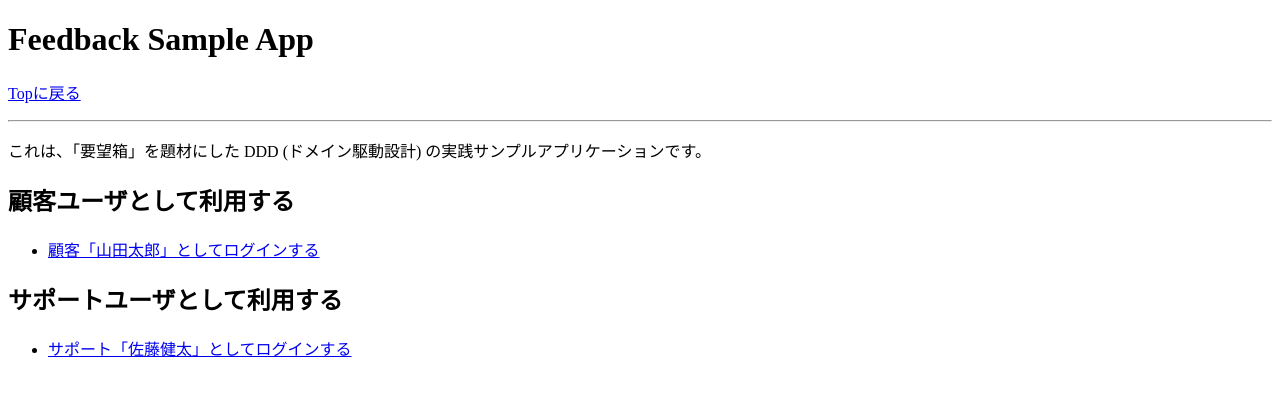
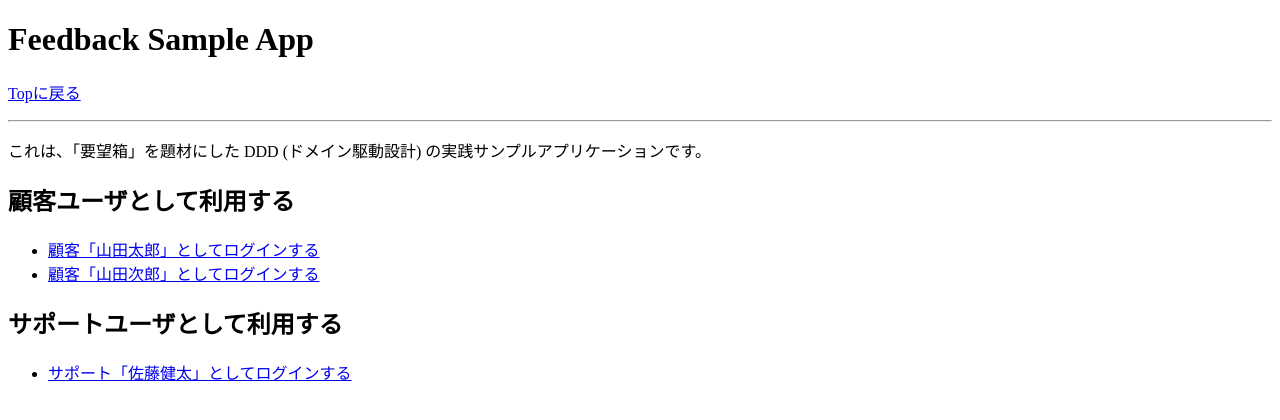
Before and after one commit to levii/feedback-app, a Flask app: page / in a window 1280 px wide. Shown: the top 420 px of the page. Run offline with Flask 2, Linux system fonts and the light colour scheme.

Commit message:
2人のサンプル顧客を追加

```diff
--- a/server/src/templates/index.html
+++ b/server/src/templates/index.html
@@ -9,6 +9,7 @@
 
     <ul>
         <li><a href="/customer/users/c10001/feedbacks">顧客「山田太郎」としてログインする</a></li>
+        <li><a href="/customer/users/c10002/feedbacks">顧客「山田次郎」としてログインする</a></li>
     </ul>
 
     <h2>サポートユーザとして利用する</h2>
```
